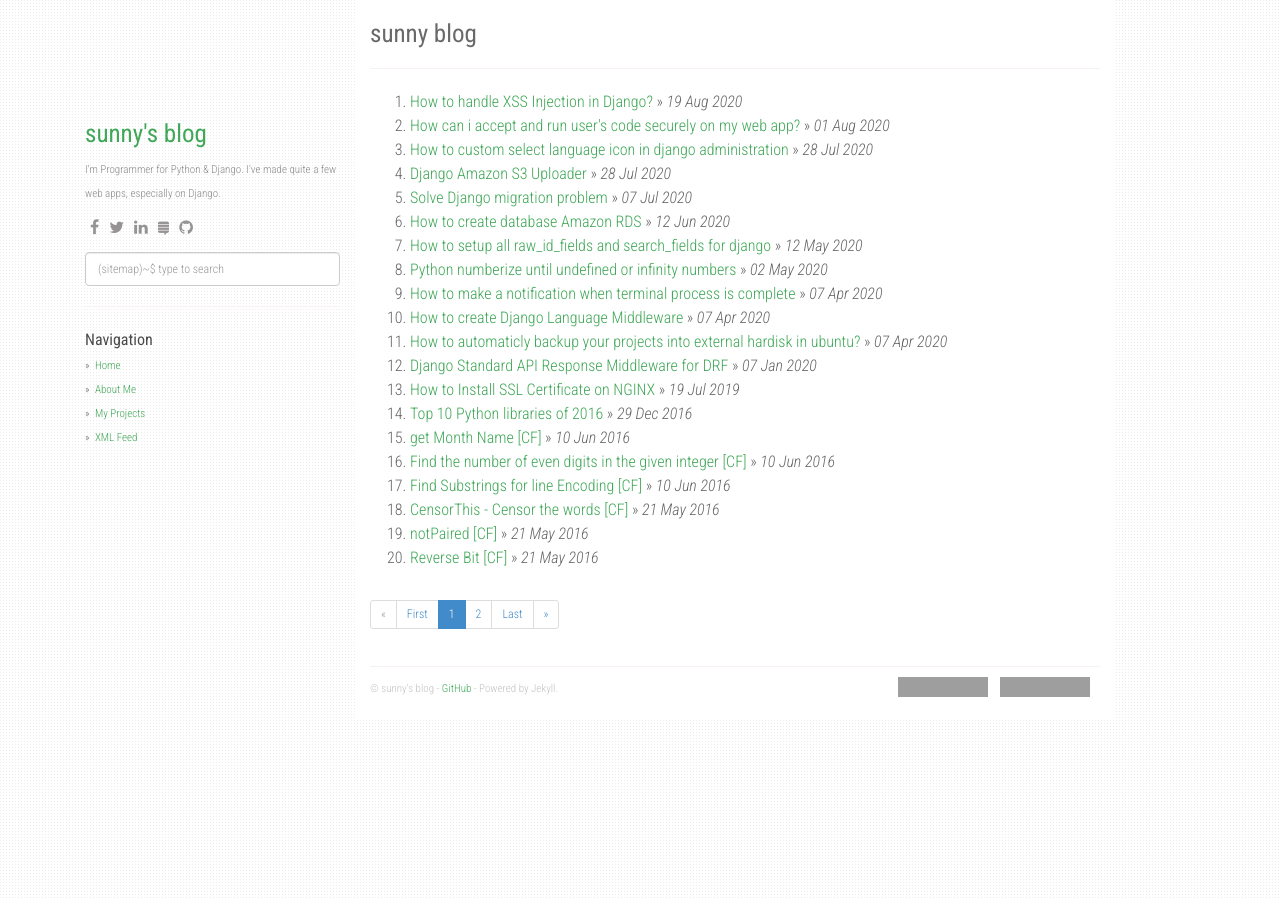
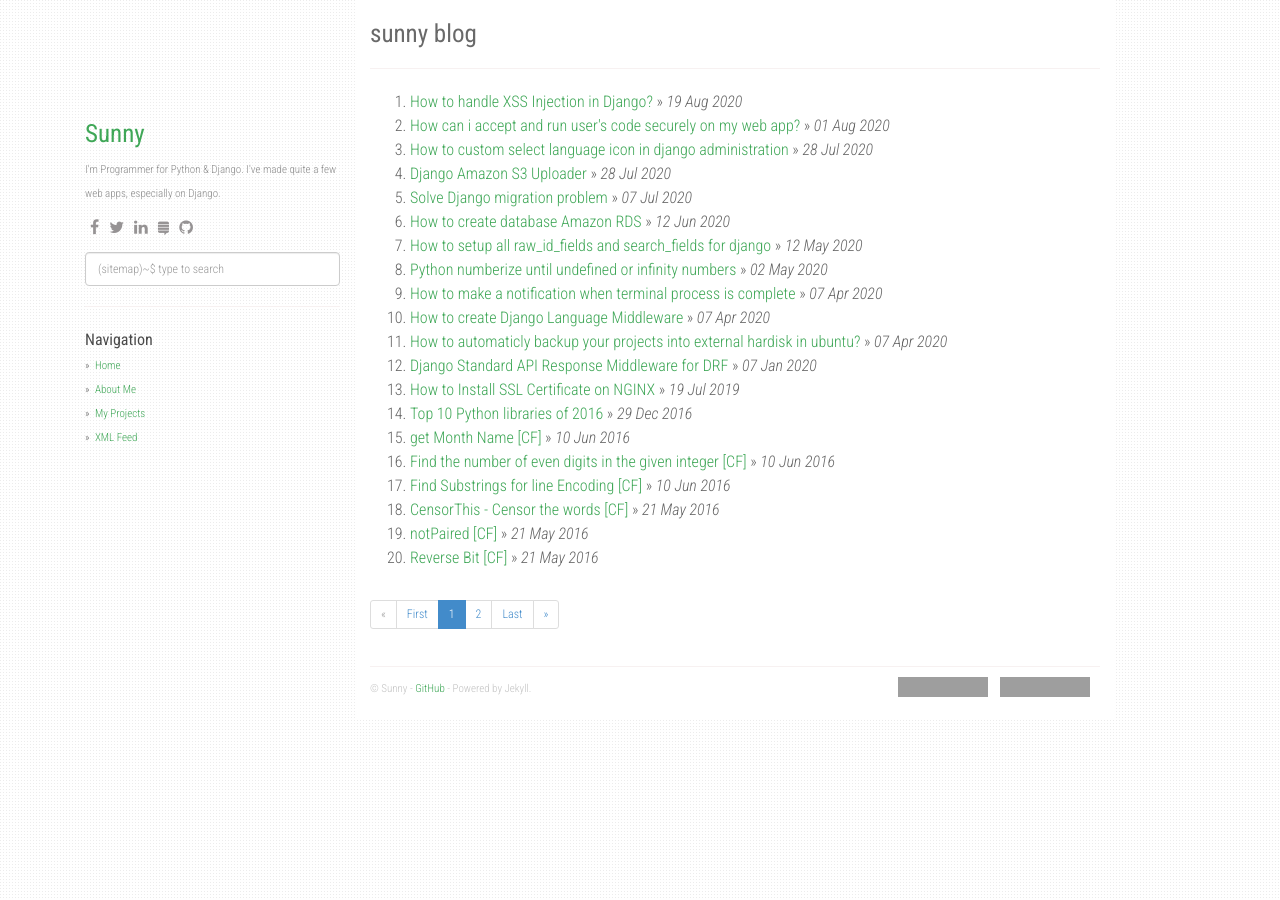
Before and after one commit to agusmakmun/agusmakmun.github.io, a Jekyll site: the page built from index.html, in a window 1280 px wide. Built offline with Jekyll 4.4.1, drawn with Linux system fonts in a browser that asks for light colours; nearby versions of some CDN libraries; the list of posts is cut into pages by our own code; grey boxes are pictures that could not be loaded.

Commit message:
Update _config.yml

```diff
--- a/_config.yml
+++ b/_config.yml
@@ -1,6 +1,6 @@
 title: sunny blog
 description: My Personal Stack Problems
-author: sunny's blog
+author: Sunny
 github: https://github.com/yonyonsan
 about: I'm Programmer for Python & Django. I've made quite a few web apps, especially on Django.
 disqus_shortname: stackproblems
```
